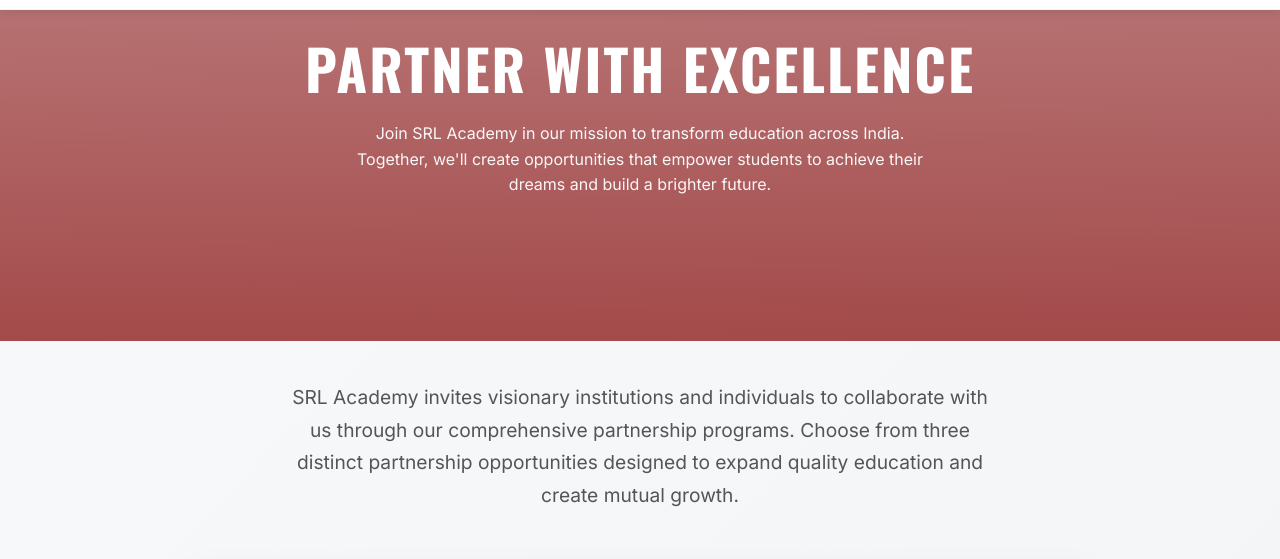
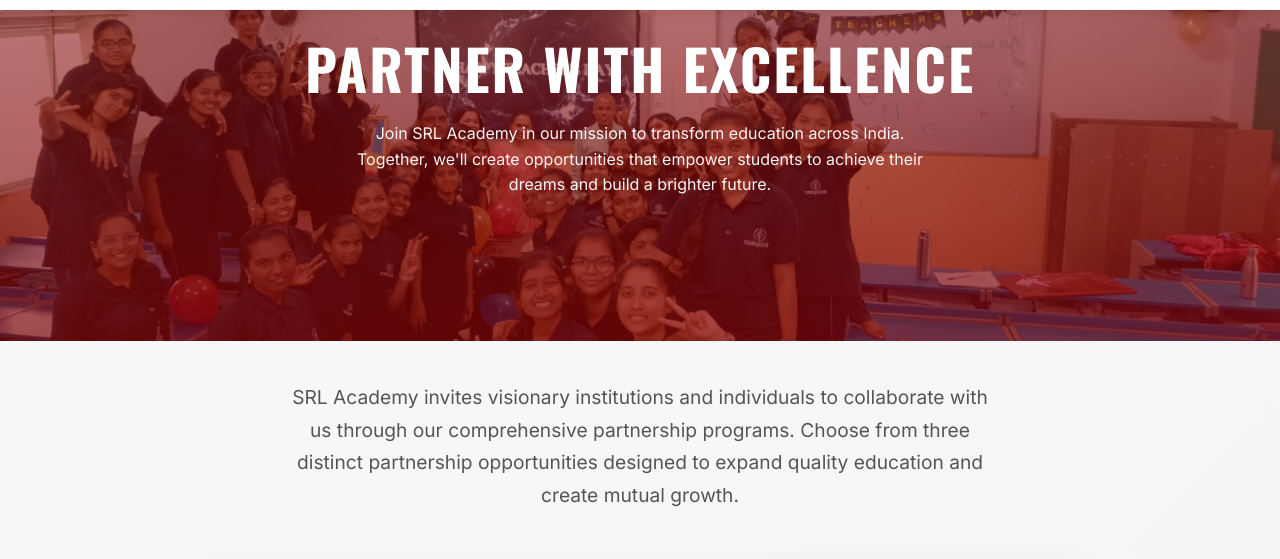
Before and after one commit to growtez/SRL_Academy, a website: page partnership.html in a window 1280 px wide. Shown: the part 79-638 px from the top of the page. Drawn offline with nearby package versions, Linux system fonts and the light colour scheme.

Commit message:
images in hero section

```diff
--- a/partnership.html
+++ b/partnership.html
@@ -320,7 +320,6 @@
 
 
     <section class="hero" style="
-    background: linear-gradient(0deg, rgba(128,0,0,0.7), rgba(128,0,0,0.5)), url('images/15.jpg') center/cover no-repeat;
     padding: 100px 0;
     text-align: center;
     position: relative;
--- a/script.js
+++ b/script.js
@@ -1,4 +1,42 @@
 // ===== SRL Academy - JAVASCRIPT =====
+
+// ===== RANDOM HERO BACKGROUND IMAGES =====
+// Applies random hero images from home page to all other pages
+function setRandomHeroImage() {
+    // Only run on non-home pages
+    const currentPage = window.location.pathname.split('/').pop() || 'index.html';
+    if (currentPage === 'index.html' || currentPage === '' || currentPage === '/') {
+        return; // Skip for home page
+    }
+
+    // Home page gallery images (not using logo.png)
+    const heroImages = [
+        'images/5.jpg',
+        'images/6.jpg',
+        'images/9.jpg'
+    ];
+
+    // Select a random image
+    const randomImage = heroImages[Math.floor(Math.random() * heroImages.length)];
+
+    // Find the hero section and update its background
+    const heroSection = document.querySelector('.hero');
+    if (heroSection) {
+        // Apply the random background image with the same gradient overlay
+        heroSection.style.backgroundImage = `linear-gradient(0deg, rgba(128, 0, 0, 0.7), rgba(128, 0, 0, 0.5)), url('${randomImage}')`;
+        heroSection.style.backgroundSize = 'cover';
+        heroSection.style.backgroundPosition = 'center';
+        heroSection.style.backgroundRepeat = 'no-repeat';
+    }
+}
+
+// Run when DOM is ready
+if (document.readyState === 'loading') {
+    document.addEventListener('DOMContentLoaded', setRandomHeroImage);
+} else {
+    // DOM already loaded, run immediately
+    setRandomHeroImage();
+}
 
 // Initialize Swiper
 const initSwiper = () => {
--- a/style.css
+++ b/style.css
@@ -476,7 +476,7 @@
 
 /* ===== HERO SECTION ===== */
 .hero {
-    background: linear-gradient(0deg, rgba(128, 0, 0, 0.7), rgba(128, 0, 0, 0.5)), url('images/9.jpg') center/cover no-repeat;
+    background: linear-gradient(0deg, rgba(128, 0, 0, 0.7), rgba(128, 0, 0, 0.5)), url('images/5.jpg') center/cover no-repeat;
     color: var(--white);
     padding: var(--space-20) 0;
     position: relative;
```
Also changed, not shown: centers.html (+1 -0 lines), educator.html (+2 -1 lines), images/9.jpg.
